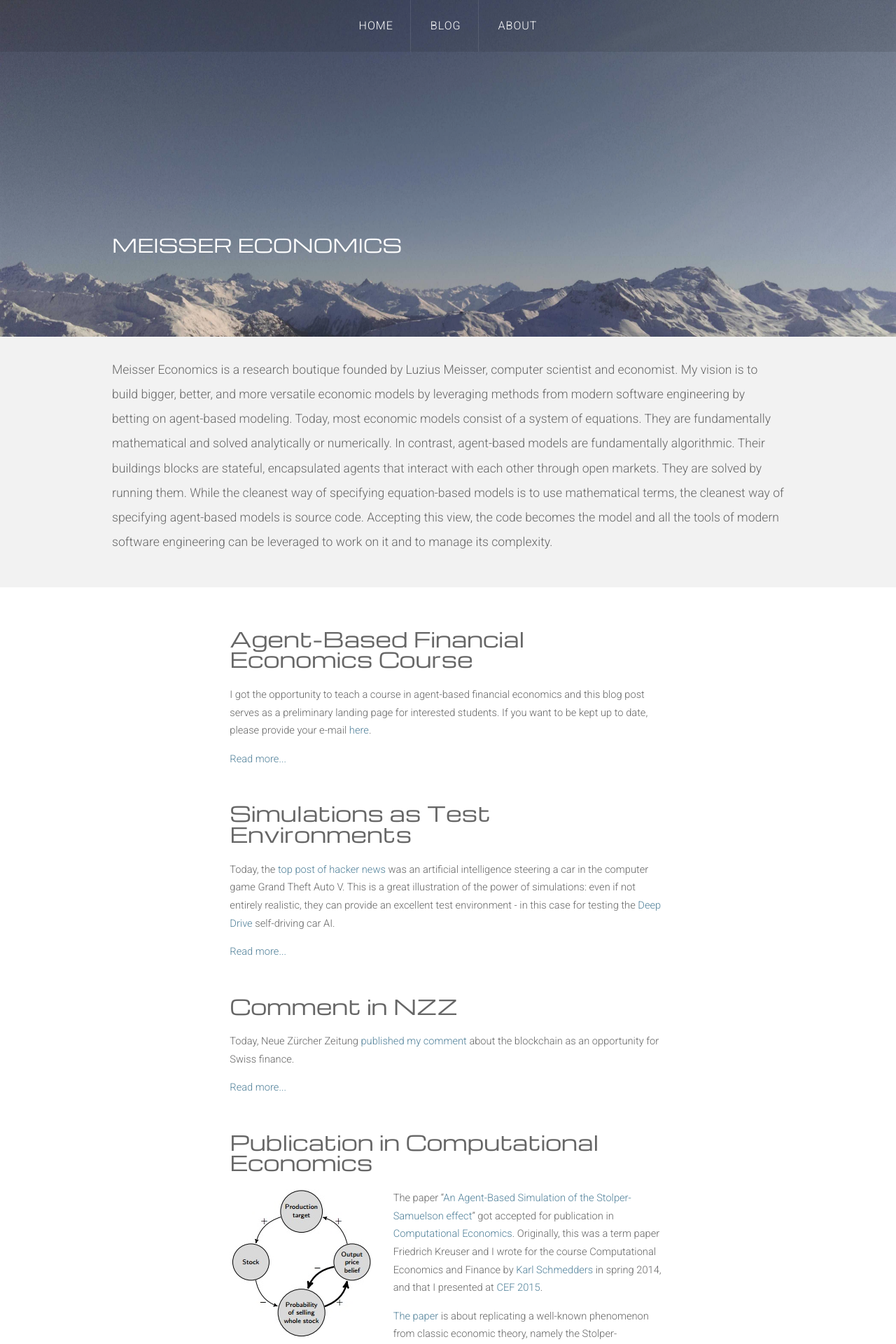
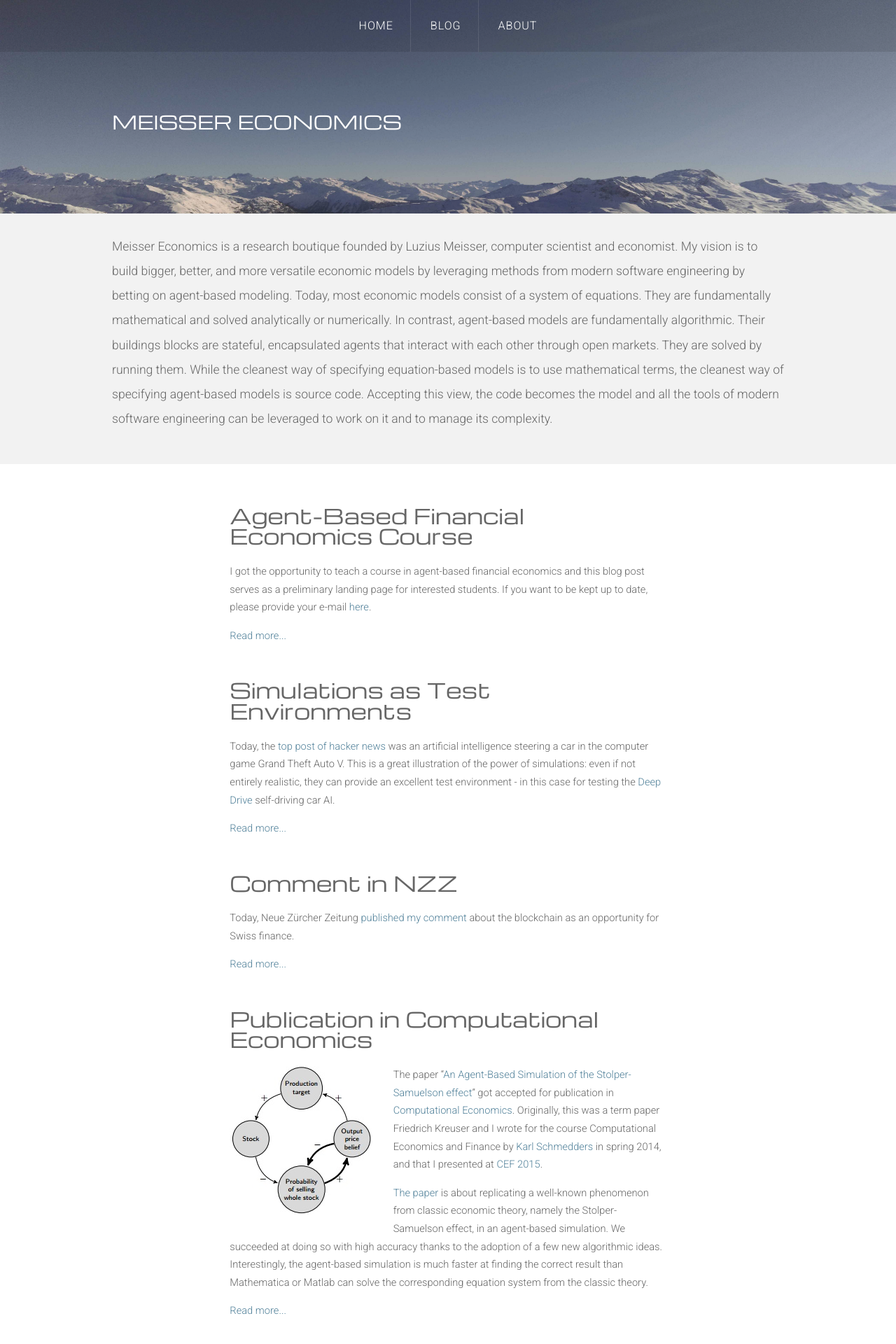
Before and after one commit to meisserecon/www, a Jekyll site: the page built from index.html, in a window 1280 px wide. Shown: the top 1920 px of the page at 70% size. Built offline with Jekyll 4.4.1, drawn with Linux system fonts in a browser that asks for light colours; nearby versions of some CDN libraries; library files that are not in the unit come from our copies; the list of posts is cut into pages by our own code; comment, search, counter and statistics services are not loaded.

Commit message:
Update style-desktop.css

```diff
--- a/assets/css/style-desktop.css
+++ b/assets/css/style-desktop.css
@@ -37,7 +37,7 @@
 
 	#header
 	{
-		padding: 22em 0 7em 0;
+		padding: 10em 0 7em 0;
 	}
 
 	.homepage #header
```
